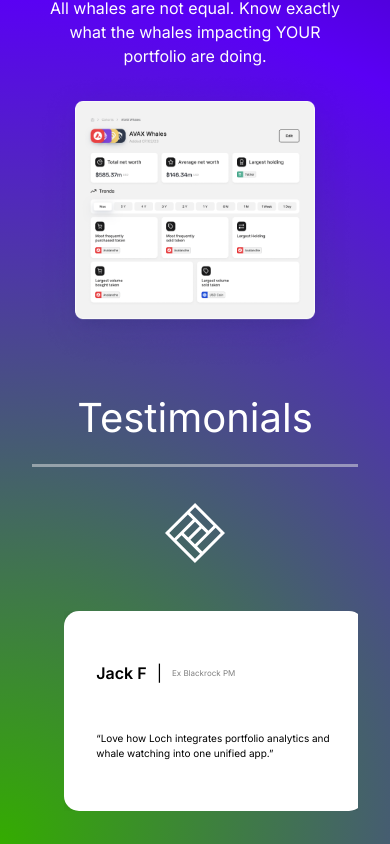
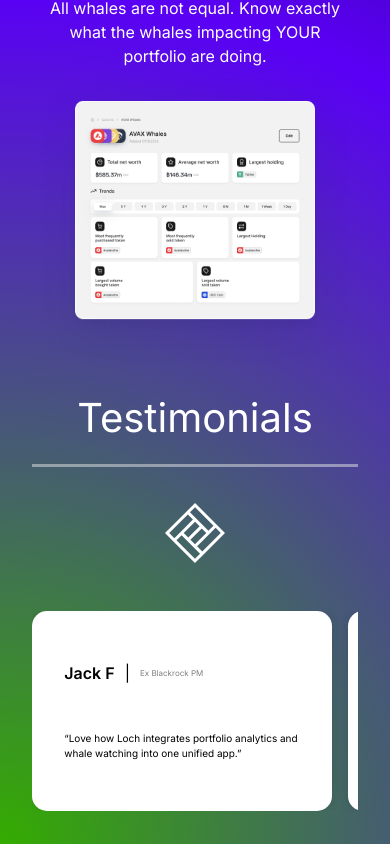
Before and after one commit to Riteshp2001/Whales-Landing-page, a Next.js app: page / in a window 390 px wide. Shown: the part 811-1655 px from the top of the page. Built offline with nearby package versions, Linux system fonts and the light colour scheme.

Commit message:
Update Footer.module.css

```diff
--- a/app/Footer/Footer.module.css
+++ b/app/Footer/Footer.module.css
@@ -94,6 +94,10 @@
     align-items: center;
   }
 
+  .footer_testimonial_parent {
+    padding: 0;
+  }
+
   .footer_header {
     display: grid;
     gap: 2rem;
```
